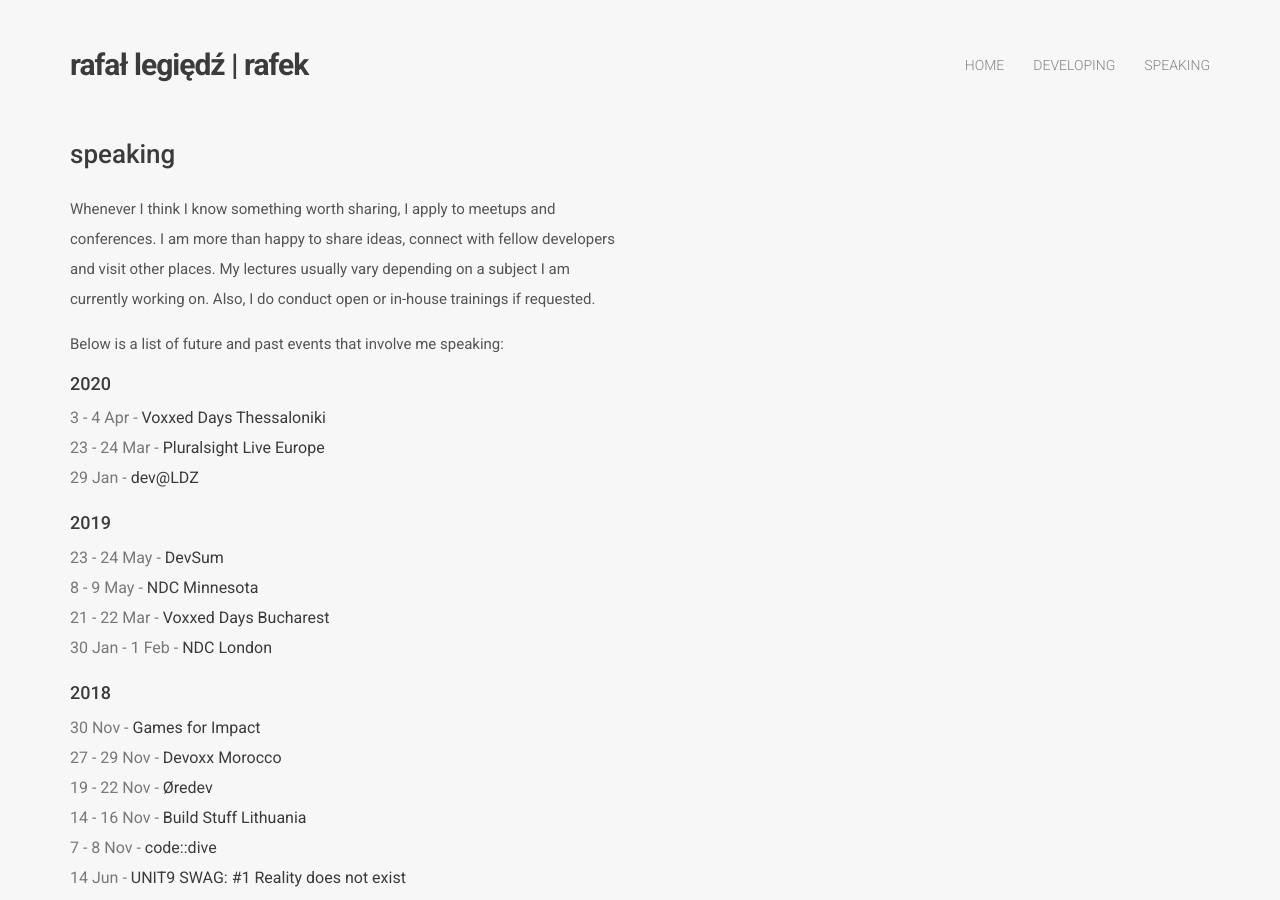
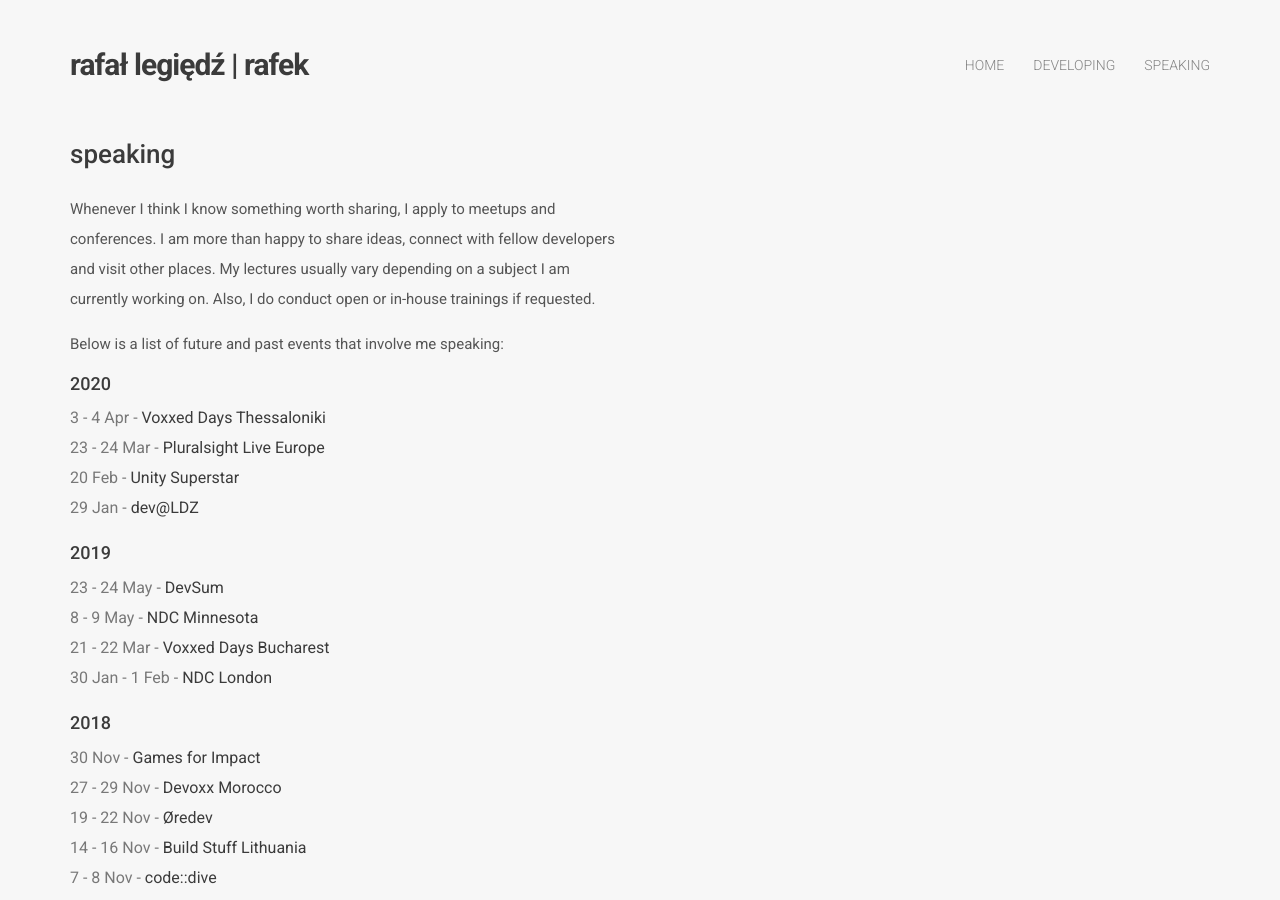
Before and after one commit to rafek/rafek.github.io, a Jekyll site: the page built from speaking/index.html, in a window 1280 px wide and 900 px high. Built offline with Jekyll 4.4.1, drawn with Linux system fonts in a browser that asks for light colours; nearby versions of some CDN libraries.

Commit message:
Added Unity Superstar

```diff
--- a/speaking/index.html
+++ b/speaking/index.html
@@ -30,6 +30,9 @@
                   </li>
                   <li>
                     23 - 24 Mar - <a href="https://www.pluralsight.com/live-europe">Pluralsight Live Europe</a>
+                  </li>
+                  <li>
+                    20 Feb - <a href="https://www.facebook.com/events/797818034055804/">Unity Superstar</a>
                   </li>
                   <li>
                     29 Jan - <a href="https://www.meetup.com/dev-LDZ/events/267956839/">dev@LDZ</a>
```
